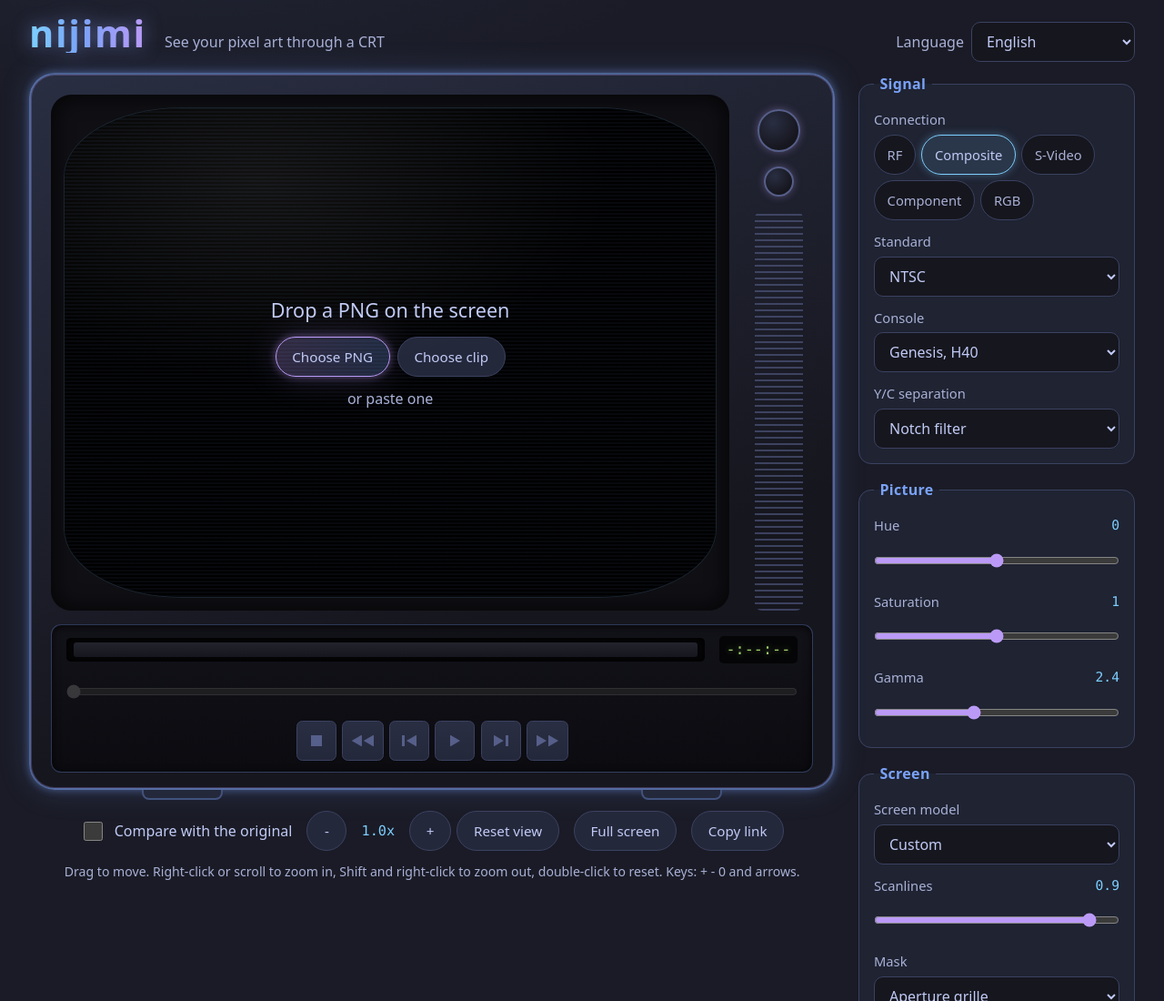
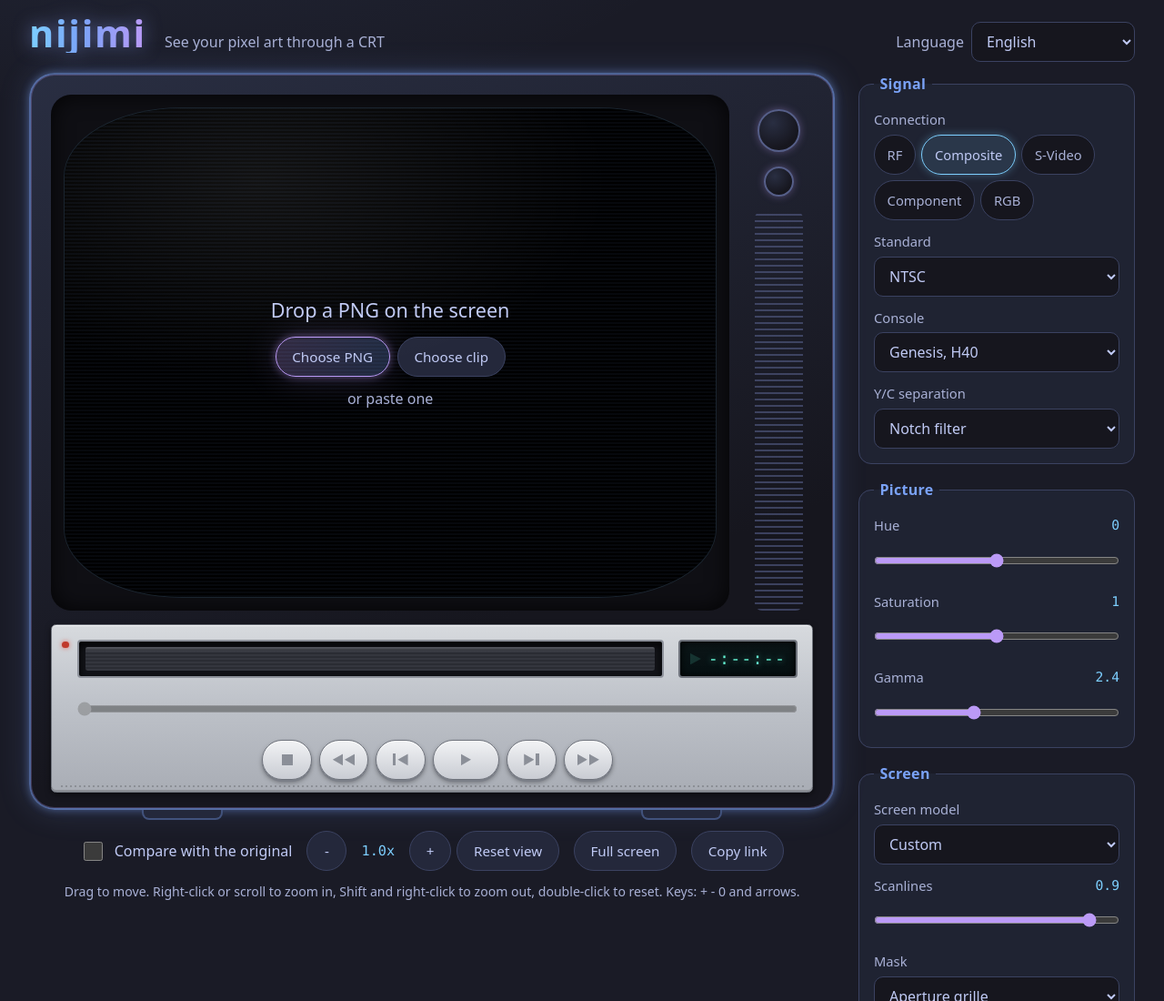
Before and after one commit to gufranco/nijimi, a website built with Vite: page index.html in a window 1280 px wide. Shown: the top 1100 px of the page at 91% size. Built offline with nearby package versions, Linux system fonts and the light colour scheme; what mediabunny would draw is missing.

Commit message:
feat: give the deck the face of a 90s VCR
The deck looked like a generic media bar. It now takes the front of a
late-1990s VHS deck as its model: a silver panel with a chrome-lipped
cassette door whose flap shows a tape label once a clip is loaded, a
smoked blue-green counter display with a play or pause glyph, a power
LED that turns from red standby to green, and pale pill keys with a
wider play key, still at least 44 px tall. The deck carries its play
state in data-state for the display glyph.

```diff
--- a/src/styles/main.css
+++ b/src/styles/main.css
@@ -384,65 +384,128 @@ a {
 }
 
 .vcr-deck {
+  position: relative;
   grid-column: 1 / -1;
   display: grid;
   grid-template-columns: minmax(0, 1fr) auto;
   grid-template-areas:
-    'slot counter'
+    'slot display'
     'seek seek'
     'buttons buttons';
-  gap: 0.6rem 1rem;
+  gap: 0.75rem 1rem;
   align-items: center;
-  padding: 0.75rem 1rem;
-  background: linear-gradient(180deg, #121219, #0b0b10);
-  border: 1px solid rgb(122 162 247 / 0.3);
-  border-radius: calc(var(--radius) * 0.8);
-  box-shadow: inset 0 2px 0.6rem rgb(0 0 0 / 0.7);
+  padding: 1rem 1rem 0.85rem 1.75rem;
+  color: #1d1f25;
+  background: linear-gradient(180deg, #d7dade 0%, #bfc3ca 45%, #a9adb5 100%);
+  border: 1px solid #6f737c;
+  border-radius: 0.35rem;
+  box-shadow:
+    inset 0 1px 0 rgb(255 255 255 / 0.7),
+    inset 0 -2px 0 rgb(0 0 0 / 0.18),
+    0 2px 0.4rem rgb(0 0 0 / 0.5);
+}
+
+.vcr-deck::after {
+  content: '';
+  position: absolute;
+  inset: auto 0.6rem 0.35rem;
+  height: 2px;
+  background: repeating-linear-gradient(90deg, rgb(0 0 0 / 0.18) 0 2px, transparent 2px 5px);
+  pointer-events: none;
+}
+
+.vcr-power {
+  position: absolute;
+  top: 1.1rem;
+  left: 0.7rem;
+  width: 0.45rem;
+  height: 0.45rem;
+  background: #c0392b;
+  border-radius: 50%;
+  box-shadow: 0 0 0.35rem rgb(231 76 60 / 0.8);
+}
+
+.vcr-deck[data-loaded] .vcr-power {
+  background: #2ecc71;
+  box-shadow: 0 0 0.35rem rgb(46 204 113 / 0.8);
 }
 
 .vcr-slot {
   grid-area: slot;
-  height: 1.6rem;
-  padding: 0.3rem 0.5rem;
-  background: #050507;
-  border-radius: 0.3rem;
-  box-shadow: inset 0 0 0.5rem rgb(0 0 0 / 0.9);
+  height: 2.6rem;
+  padding: 0.35rem 0.45rem;
+  background: #121318;
+  border: 2px solid #8e929b;
+  border-radius: 0.25rem;
+  box-shadow: inset 0 0.25rem 0.5rem rgb(0 0 0 / 0.9);
 }
 
 .vcr-flap {
   display: block;
   height: 100%;
-  background: linear-gradient(180deg, #23232d, #16161e);
-  border-radius: 0.2rem;
+  background:
+    linear-gradient(180deg, rgb(255 255 255 / 0.16), transparent 22%),
+    repeating-linear-gradient(180deg, #34363e 0 2px, #2a2c33 2px 4px);
+  border-radius: 0.15rem;
 }
 
 .vcr-deck[data-loaded] .vcr-flap {
-  background: linear-gradient(180deg, #2b2b36, #1c1c25);
-  box-shadow: inset 0 -0.35rem 0 rgb(187 154 247 / 0.35);
+  background:
+    linear-gradient(90deg, transparent 18%, #e9e6dc 18%, #e9e6dc 82%, transparent 82%) center 60% /
+      100% 38% no-repeat,
+    linear-gradient(180deg, #0c0c0f, #1b1c21);
+}
+
+.vcr-display {
+  grid-area: display;
+  display: flex;
+  align-items: center;
+  gap: 0.5rem;
+  min-height: 2.6rem;
+  padding: 0.2rem 0.7rem;
+  background: linear-gradient(180deg, #0b1517, #061012);
+  border: 2px solid #6f737c;
+  border-radius: 0.25rem;
+  box-shadow: inset 0 0 0.6rem rgb(0 0 0 / 0.9);
+}
+
+.vcr-mode {
+  width: 0.75rem;
+  height: 0.8rem;
+  background: rgb(98 240 208 / 0.15);
+  clip-path: polygon(0 0, 100% 50%, 0 100%);
+}
+
+.vcr-deck[data-state='playing'] .vcr-mode {
+  background: #62f0d0;
+  filter: drop-shadow(0 0 0.25rem rgb(98 240 208 / 0.8));
+}
+
+.vcr-deck[data-state='paused'] .vcr-mode {
+  background: linear-gradient(90deg, #62f0d0 0 35%, transparent 35% 65%, #62f0d0 65%);
+  clip-path: none;
 }
 
 .vcr-counter {
-  grid-area: counter;
   min-width: 6.5ch;
-  padding: 0.15rem 0.5rem;
   font-family: ui-monospace, 'SF Mono', Menlo, Consolas, monospace;
-  font-size: 1.05rem;
+  font-size: 1.15rem;
   font-variant-numeric: tabular-nums;
-  color: var(--green);
+  letter-spacing: 0.06em;
+  color: #62f0d0;
   text-align: right;
-  background: #050507;
-  border-radius: 0.3rem;
-  text-shadow: 0 0 0.4rem rgb(158 206 106 / 0.7);
+  text-shadow: 0 0 0.45rem rgb(98 240 208 / 0.75);
 }
 
-.vcr-seek {
+.vcr-deck input[type='range'] {
   grid-area: seek;
+  accent-color: #1f4e8c;
   cursor: pointer;
 }
 
-.vcr-seek:disabled {
+.vcr-deck input[type='range']:disabled {
   cursor: default;
-  opacity: 0.4;
+  opacity: 0.45;
 }
 
 .vcr-buttons {
@@ -450,7 +513,7 @@ a {
   display: flex;
   flex-wrap: wrap;
   justify-content: center;
-  gap: 0.4rem;
+  gap: 0.5rem;
 }
 
 .vcr-button {
@@ -459,29 +522,37 @@ a {
   align-items: center;
   justify-content: center;
   gap: 0.12rem;
-  min-width: var(--target);
+  min-width: 3.4rem;
   min-height: var(--target);
-  padding: 0 0.6rem;
-  color: var(--text);
-  background: linear-gradient(180deg, var(--surface-raised), var(--surface));
-  border: 1px solid var(--line);
-  border-radius: 0.4rem;
-  box-shadow: 0 2px 0 #0b0b10;
+  padding: 0 0.8rem;
+  color: #23252c;
+  background: linear-gradient(180deg, #f2f3f5, #c9ccd3);
+  border: 1px solid #6f737c;
+  border-radius: 999px;
+  box-shadow:
+    inset 0 1px 0 rgb(255 255 255 / 0.9),
+    0 2px 0 #7b7f88,
+    0 3px 0.3rem rgb(0 0 0 / 0.35);
   cursor: pointer;
+}
+
+.vcr-button[data-icon='play'],
+.vcr-button[data-icon='pause'] {
+  min-width: 4.6rem;
 }
 
 .vcr-button:active:not(:disabled) {
   transform: translateY(2px);
-  box-shadow: none;
+  box-shadow: inset 0 1px 0 rgb(255 255 255 / 0.9);
 }
 
 .vcr-button:disabled {
-  color: var(--decoration);
+  color: #8b8f98;
   cursor: not-allowed;
 }
 
-.vcr-button:focus-visible {
-  outline: 3px solid var(--focus);
+.vcr-deck :focus-visible {
+  outline: 3px solid #12151c;
   outline-offset: 2px;
 }
 
--- a/src/ui/renderDeck.ts
+++ b/src/ui/renderDeck.ts
@@ -16,6 +16,11 @@ export const renderDeck = (input: {
   const playing = state?.playing ?? false;
   const label = playing ? 'deckPause' : 'deckPlay';
   elements.vcrDeck.toggleAttribute('data-loaded', state !== null);
+  if (state === null) {
+    elements.vcrDeck.removeAttribute('data-state');
+  } else {
+    elements.vcrDeck.setAttribute('data-state', playing ? 'playing' : 'paused');
+  }
   [
     elements.vcrStop,
     elements.vcrRewind,
--- a/src/ui/shellHtml.ts
+++ b/src/ui/shellHtml.ts
@@ -44,8 +44,12 @@ const deckButton = (id: string, icon: string, label: string): string => `
 
 const VCR_DECK = `
         <div class="vcr-deck" id="vcr-deck" role="group" data-i18n-label="deckLabel">
+          <span class="vcr-power" aria-hidden="true"></span>
           <div class="vcr-slot" aria-hidden="true"><span class="vcr-flap"></span></div>
-          <output class="vcr-counter" id="vcr-counter">-:--:--</output>
+          <div class="vcr-display">
+            <span class="vcr-mode" aria-hidden="true"></span>
+            <output class="vcr-counter" id="vcr-counter">-:--:--</output>
+          </div>
           <label class="visually-hidden" for="vcr-seek" data-i18n="deckSeek"></label>
           <input type="range" class="vcr-seek" id="vcr-seek" min="0" max="0" step="1" value="0" aria-valuetext="-:--:--" disabled>
           <div class="vcr-buttons">${deckButton('stop', 'stop', 'deckStop')}${deckButton('rewind', 'rewind', 'deckRewind')}${deckButton('back', 'back', 'deckBack')}${deckButton('play', 'play', 'deckPlay')}${deckButton('forward', 'forward', 'deckForward')}${deckButton('fast-forward', 'fast-forward', 'deckFastForward')}
```
Also changed, not shown: src/ui/renderDeck.test.ts (+4 -1 lines).
